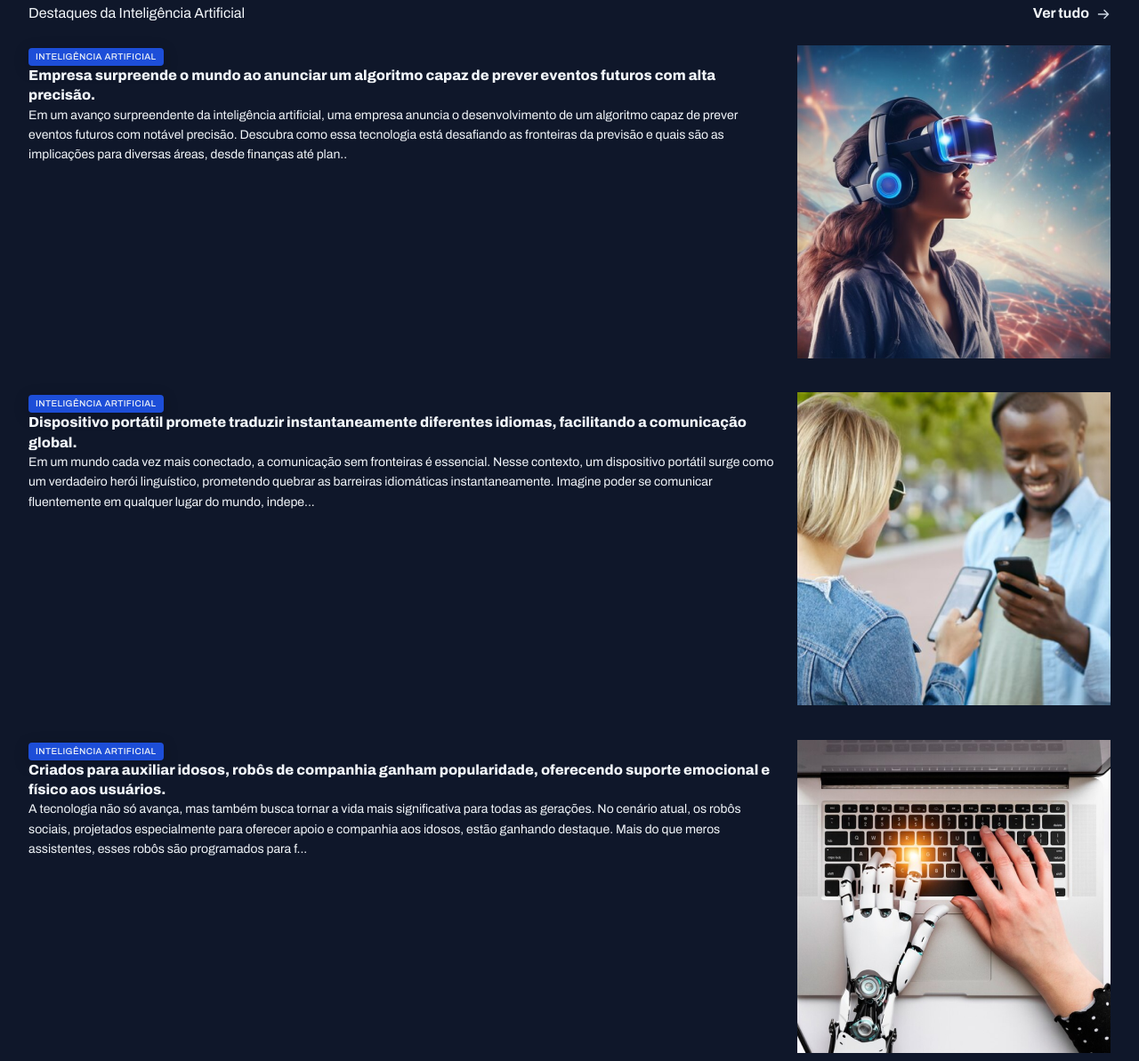
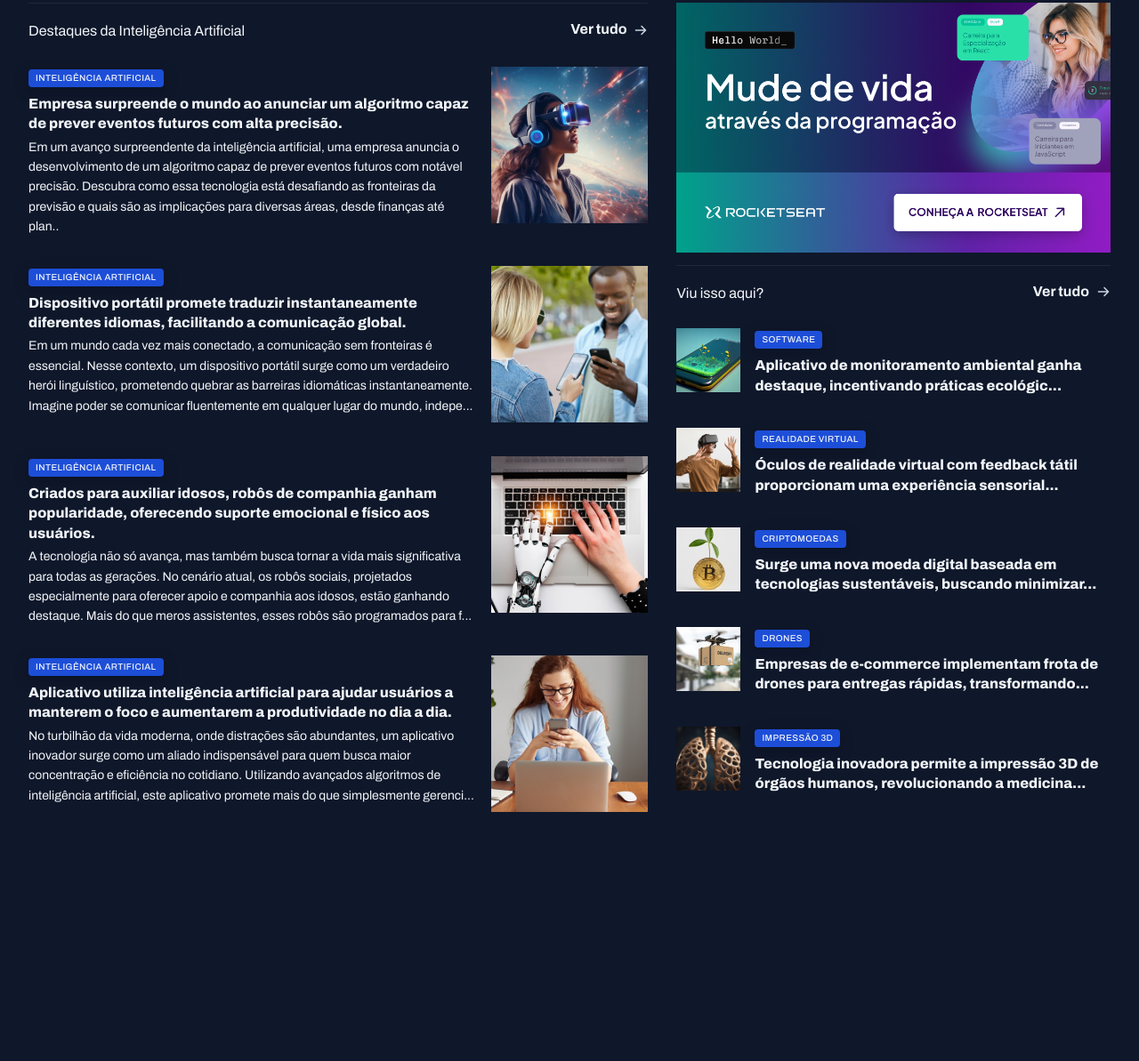
Before and after one commit to AriLeandrodeSousa/Html-Css, a plain HTML site: page pratica/prt14/index.html in a window 1280 px wide. Shown: the part 1074-2267 px from the top of the page at 89% size. After the commit the page ends 2033 px from the top, so only its background shows below. Drawn offline with Linux system fonts and the light colour scheme.

Commit message:
projeto portal de noticias completo

```diff
--- a/pratica/prt14/index.html
+++ b/pratica/prt14/index.html
@@ -184,7 +184,7 @@
     </div>
   </section>
 
-  <div>
+  <aside>
     <div id="ads">
       <img src="assets/Ads.png" alt="">
     </div>
@@ -206,7 +206,7 @@
           <div>
             <span class="content-tag"> software</span>
             <h3 class="text-xl">
-              Aplicativo de monitoramento ambiental ganha destaque, incentivando práticas ecológicas e pro...
+              Aplicativo de monitoramento ambiental ganha destaque, incentivando práticas ecológic...
             </h3>
           </div>
 
@@ -219,7 +219,7 @@
           <div>
             <span class="content-tag"> realidade virtual</span>
             <h3 class="text-xl">
-              Óculos de realidade virtual com feedback tátil proporcionam uma experiência sensorial complet...
+              Óculos de realidade virtual com feedback tátil proporcionam uma experiência sensorial...
             </h3>
           </div>
 
@@ -232,7 +232,7 @@
           <div>
             <span class="content-tag"> criptomoedas</span>
             <h3 class="text-xl">
-              Surge uma nova moeda digital baseada em tecnologias sustentáveis, buscando minimizar o i...
+              Surge uma nova moeda digital baseada em tecnologias sustentáveis, buscando minimizar...
             </h3>
           </div>
 
@@ -245,7 +245,7 @@
           <div>
             <span class="content-tag"> drones</span>
             <h3 class="text-xl">
-              Empresas de e-commerce implementam frota de drones para entregas rápidas, transformando o ce...
+              Empresas de e-commerce implementam frota de drones para entregas rápidas, transformando...
             </h3>
           </div>
 
@@ -258,7 +258,7 @@
           <div>
             <span class="content-tag"> impressão 3d</span>
             <h3 class="text-xl">
-              Tecnologia inovadora permite a impressão 3D de órgãos humanos, revolucionando a medicina e a li...
+              Tecnologia inovadora permite a impressão 3D de órgãos humanos, revolucionando a medicina...
             </h3>
           </div>
 
@@ -266,7 +266,7 @@
       </div>
 
     </section>
-  </div>
+  </aside>
 
  </main>
 </body>
--- a/pratica/prt14/styles/global.css
+++ b/pratica/prt14/styles/global.css
@@ -57,8 +57,16 @@ img {
 }
 
 main {
-  margin-top: 40px;
-  gap: 80px;
+  margin-block: 40px;
+  row-gap: 80px;
+  column-gap: 32px;
+
+  grid-template-columns: 2fr 1.4fr;
+
+  grid-template-areas:
+   "featured featured"
+   "weekly weekly"
+   "ai aside";
 }
 
 .content-tag {
--- a/pratica/prt14/styles/section.css
+++ b/pratica/prt14/styles/section.css
@@ -23,6 +23,7 @@ section header {
 
 
 #featured {
+  grid-area: featured;
   img {
     height: 100%;
     object-fit: cover;
@@ -64,7 +65,7 @@ section header {
 }
 
 #weekly {
-
+   grid-area: weekly;
   &>div {
    grid-template-columns: repeat(4,292px);
   }
@@ -88,3 +89,31 @@ section header {
     }
   }
 }
+
+#ai {
+  grid-area: ai;
+  img {
+    width: 176px;
+    aspect-ratio: 1/1;
+    object-fit: cover;
+  }
+   }
+
+aside{
+    grid-area: aside;
+  }
+
+#more{
+  margin-top: 8px;
+  h3 {
+    margin-top: 8px;
+  }
+    img{
+      width: 72px;
+      aspect-ratio: 1/1;
+      object-fit: cover;
+    }
+ }
+  h3 {
+    margin-block: 8px 4px;
+  }
```
